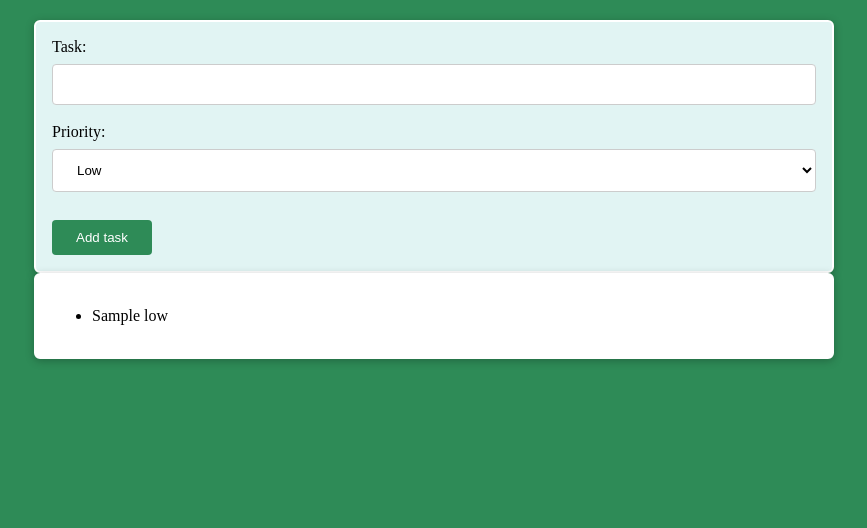
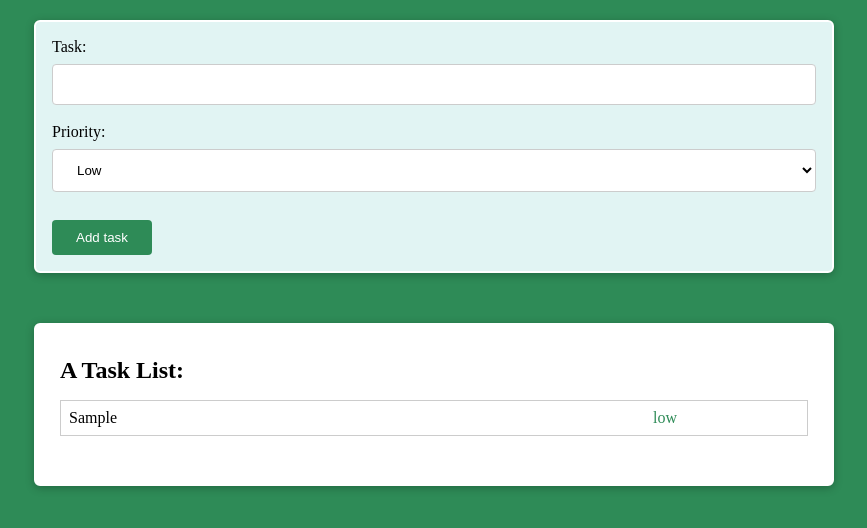
Before and after one commit to edyta555/task-list, a React (Create React App) app: page / in a window 1280 px wide. Both pictures are taken after typing "Sample" into the empty fields and a click on the button "Add task". Shown: the top 528 px of the page, without its empty margins (206-1073 px from the left). Built offline with nearby package versions, Linux system fonts and the light colour scheme.

Commit message:
Add some styles.

```diff
--- a/src/components/App.js
+++ b/src/components/App.js
@@ -7,7 +7,6 @@ function App() {
 
   const addTaskListHandler = (taskName, taskPriority) => {
     setTaskListData((prevTaskListData) => {
-      console.log("taskListData", taskListData);
       return [
         ...prevTaskListData,
         { name: taskName, priority: taskPriority, id: Math.random().toString() },
--- a/src/components/TaskList/TaskList.jsx
+++ b/src/components/TaskList/TaskList.jsx
@@ -1,11 +1,16 @@
 import Card from "../UI/Card";
+
+import styles from "./task-list.module.scss";
+
 const TaskList = ({ tasksData = [] }) => {
   return (
-    <Card>
+    <Card inputCardStyles={styles.card}>
+      <h1 className={styles["main-title"]}>A Task List:</h1>
       <ul>
         {tasksData.map((taskData) => (
           <li key={taskData.id}>
-            {taskData.name} {taskData.priority}
+            <span>{taskData.name}</span>
+            <span>{taskData.priority}</span>
           </li>
         ))}
       </ul>
--- /dev/null
+++ b/src/components/TaskList/task-list.module.scss
@@ -0,0 +1,39 @@
+.card {
+  margin-top: 50px;
+  @media only screen and (max-width: 830px) {
+    margin-top: 20px;
+  }
+
+  .main-title {
+    font-size: 1.5rem;
+    margin-left: 0.5rem;
+  }
+
+  ul {
+    list-style: none;
+    padding: 0 0.5rem 0.5rem;
+
+    li {
+      border: 1px solid #ccc;
+      margin: 0.5rem 0;
+      padding: 0.5rem;
+      display: flex;
+      --gapValue: 50px;
+      gap: var(--gapValue);
+      @media only screen and (max-width: 830px) {
+        --gapValue: 15px;
+      }
+
+      span:first-child {
+        flex-basis: calc(80% - var(--gapValue));
+        overflow-wrap: break-word;
+        min-width: 40%;
+      }
+
+      span:nth-child(2) {
+        flex-basis: 20%;
+        color: #2e8b57;
+      }
+    }
+  }
+}
--- a/src/components/UI/Card.module.scss
+++ b/src/components/UI/Card.module.scss
@@ -4,4 +4,7 @@
   border-radius: 6px;
   padding: 1rem;
   box-shadow: 0 2px 8px rgba(0, 0, 0, 0.25);
+  @media only screen and (max-width: 830px) {
+    border-radius: 0;
+  }
 }
--- a/src/index.css
+++ b/src/index.css
@@ -1,6 +1,12 @@
 body {
-    background-color: #2E8B57;
-    max-width: 800px;
-    width: 100%;
-    margin: 20px auto;
+  background-color: #2e8b57;
+  max-width: 800px;
+  width: 100%;
+  margin: 20px auto;
 }
+
+@media only screen and (max-width: 830px) {
+  body {
+    margin: 0;
+  }
+}
```
